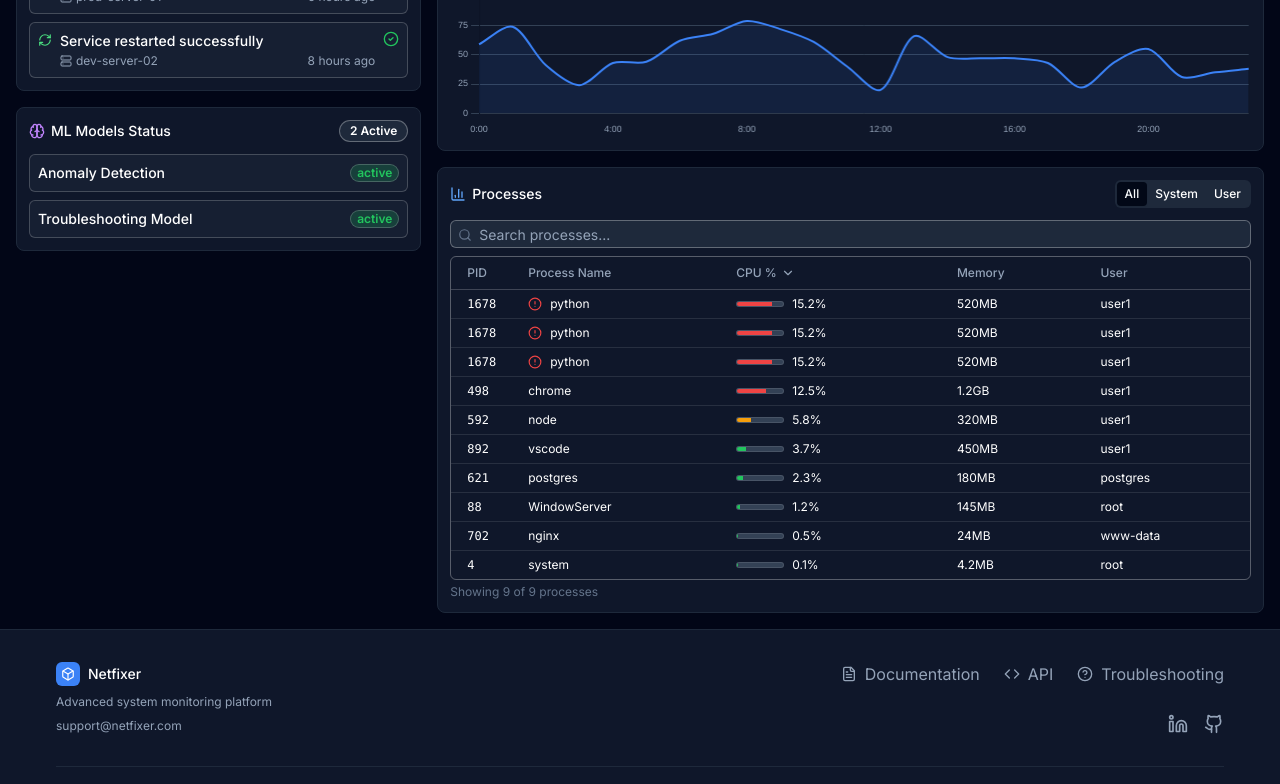
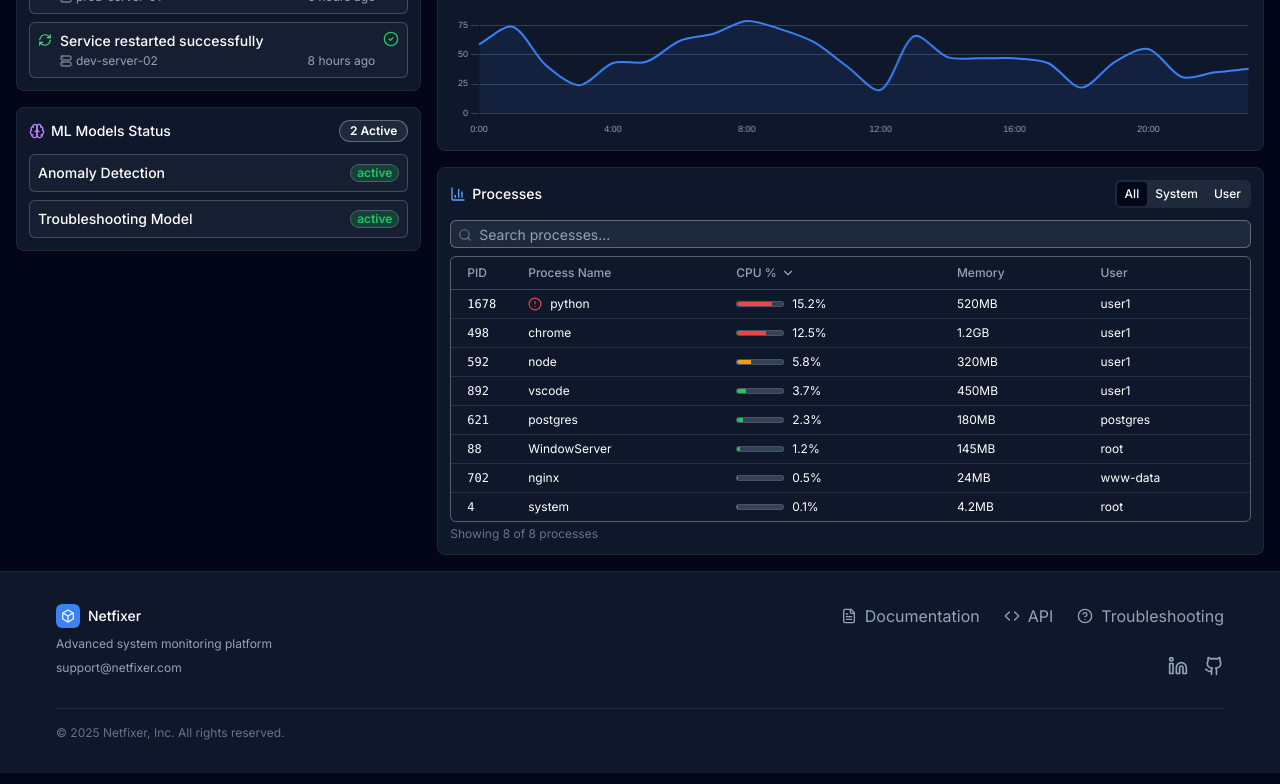
Before and after one commit to Talfaza/Netfixer, a Next.js app in the folder frontend/: page / in a window 1280 px wide. Shown: the part 501-1285 px from the top of the page. Built offline with nearby package versions, Linux system fonts and the light colour scheme.

Commit message:
refactor: less process

```diff
--- a/frontend/components/process-table.tsx
+++ b/frontend/components/process-table.tsx
@@ -81,18 +81,6 @@ const mockProcesses = [
     command: "/Applications/Visual Studio Code.app/Contents/MacOS/Electron",
     user: "user1",
   },
-  {
-    id: 12,
-    name: "python",
-    pid: 1678,
-    cpu: 15.2,
-    memory: "520MB",
-    type: "user",
-    command: "python3 data_processor.py",
-    user: "user1",
-    alert: true,
-  },
-
   {
     id: 12,
     name: "python",
```
